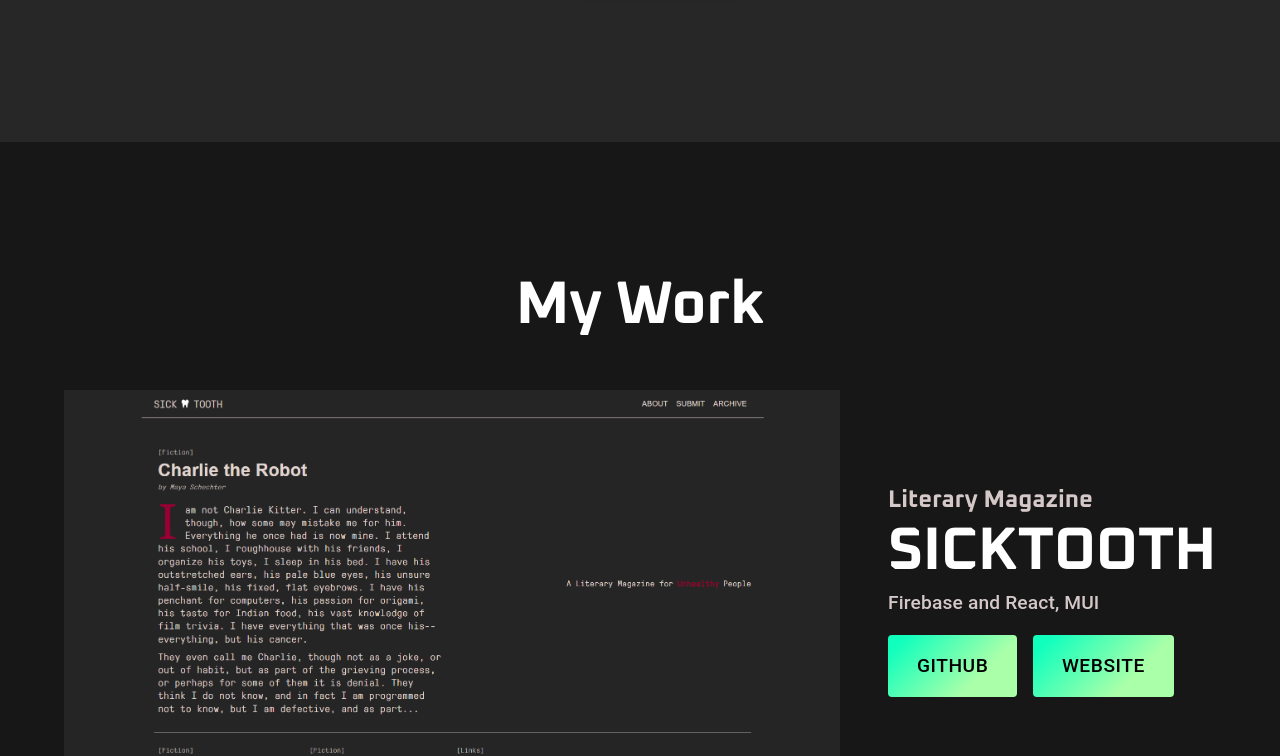
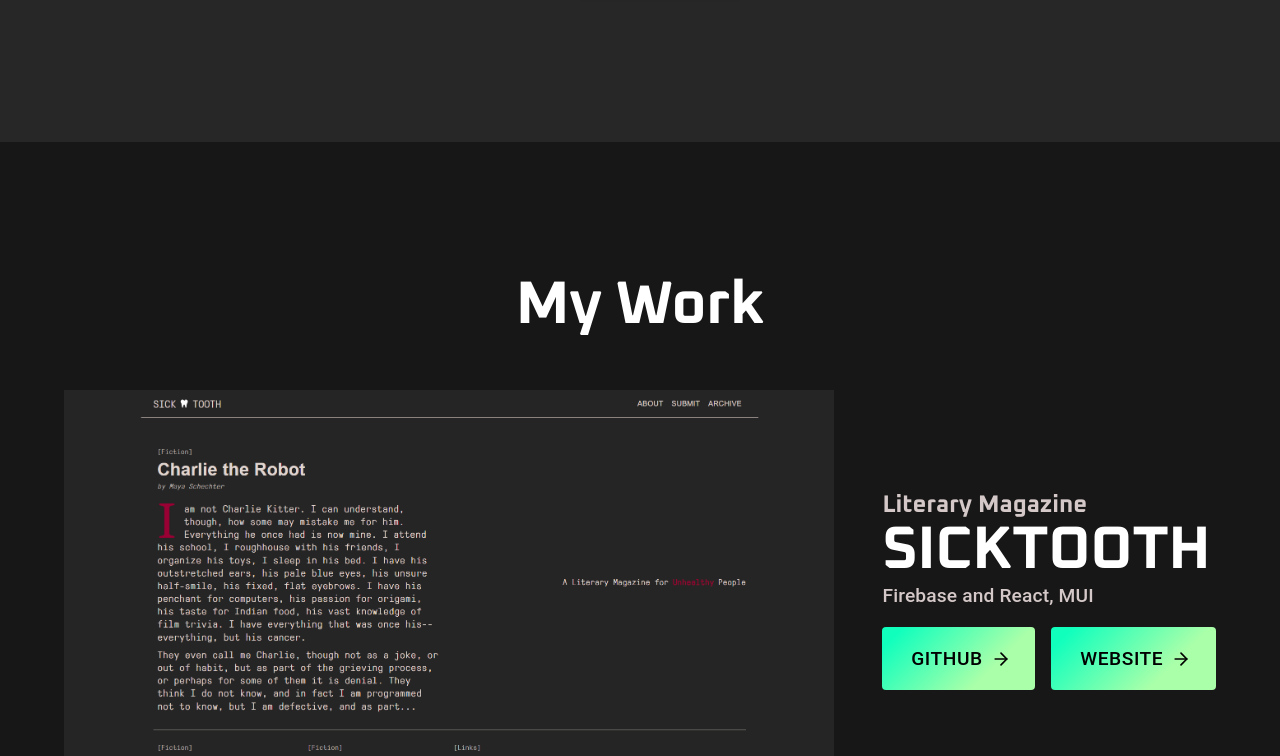
Before and after one commit to DaedalusFiction/portfolio, a React (Create React App) app: page / in a window 1280 px wide. Shown: the part 2018-2774 px from the top of the page. Built offline with nearby package versions, Linux system fonts and the light colour scheme.

Commit message:
added animation to buttons, fixed hero link

```diff
--- a/src/App.css
+++ b/src/App.css
@@ -8,6 +8,10 @@
     --ff-header: "Oxanium";
 }
 
+* {
+    scroll-behavior: smooth;
+}
+
 h1,
 h2,
 h3,
--- a/src/assets/themes/primaryTheme.js
+++ b/src/assets/themes/primaryTheme.js
@@ -59,9 +59,10 @@
 
                     color: "black",
                     "&:hover": {
-                        transition: "3000ms",
+                        transition: "300ms",
                         background:
                             "linear-gradient(45deg, #aaffa9 30%, #11ffbd 90%)",
+                        transform: "translateY(-3px)",
                     },
                 },
             },
--- a/src/components/Header.js
+++ b/src/components/Header.js
@@ -40,12 +40,18 @@
                     justifyContent: "space-between",
                 }}
             >
-                <Box>
+                <Box
+                    sx={{
+                        display: "flex",
+                        justifyContent: "center",
+                        alignItems: "center",
+                    }}
+                >
                     <Link
                         href="/"
                         underline="none"
                         sx={{
-                            display: { xs: "none", md: "flex" },
+                            display: { xs: "block", md: "block" },
                             color:
                                 location.pathname === "/"
                                     ? "var(--color-primary)"
--- a/src/components/Hero.js
+++ b/src/components/Hero.js
@@ -74,7 +74,7 @@
                 >
                     <Slide direction="right" in={true} timeout={750}>
                         <Link
-                            href="https://github.com/DaedalusFiction"
+                            href="/portfolio"
                             target="_blank"
                             rel="noreferrer"
                             underline="none"
--- a/src/components/WebsitePreview.js
+++ b/src/components/WebsitePreview.js
@@ -10,6 +10,7 @@
 } from "@mui/material";
 import { useRef, useState } from "react";
 import InView from "react-intersection-observer";
+import { FiArrowRight } from "react-icons/fi";
 
 const WebsitePreview = ({
     align,
@@ -85,6 +86,7 @@
                                 component="h3"
                                 color="white"
                                 textAlign={"start"}
+                                sx={{ lineHeight: "1em" }}
                             >
                                 {title}
                             </Typography>
@@ -111,6 +113,12 @@
                             }}
                             container={containerRef.current}
                         >
+                            <Slide
+                                direction={align === "left" ? "right" : "left"}
+                                in={isInView}
+                                timeout={align === "left" ? 850 : 550}
+                                easing="ease-out"
+                            >
                                 <Link
                                     underline="none"
                                     href={github}
@@ -118,34 +126,29 @@
                                     rel="noreferrer"
                                     ref={containerRef}
                                 >
+                                    <Button endIcon={<FiArrowRight />}>
+                                        Github
+                                    </Button>
+                                </Link>
+                            </Slide>
                             <Slide
-                                    direction={
-                                        align === "left" ? "right" : "left"
-                                    }
+                                direction={align === "left" ? "right" : "left"}
                                 in={isInView}
-                                    timeout={align === "left" ? 850 : 550}
-                                    easing="ease-out"
+                                timeout={{
+                                    enter: align === "left" ? 550 : 850,
+                                }}
                             >
-                                    <Button>Github</Button>
-                                </Slide>
-                            </Link>
                                 <Link
                                     underline="none"
                                     href={website}
                                     target="_blank"
                                     rel="noreferrer"
                                 >
-                                <Slide
-                                    direction={
-                                        align === "left" ? "right" : "left"
-                                    }
-                                    in={isInView}
-                                    timeout={align === "left" ? 550 : 850}
-                                    easing="ease-out"
-                                >
-                                    <Button>Website</Button>
+                                    <Button endIcon={<FiArrowRight />}>
+                                        Website
+                                    </Button>
+                                </Link>
                             </Slide>
-                            </Link>
                         </Box>
                     </Box>
                     <Box sx={{ display: { xs: "none", sm: "block" } }}>
```
Lines whose indentation alone changed are shown as unchanged.
